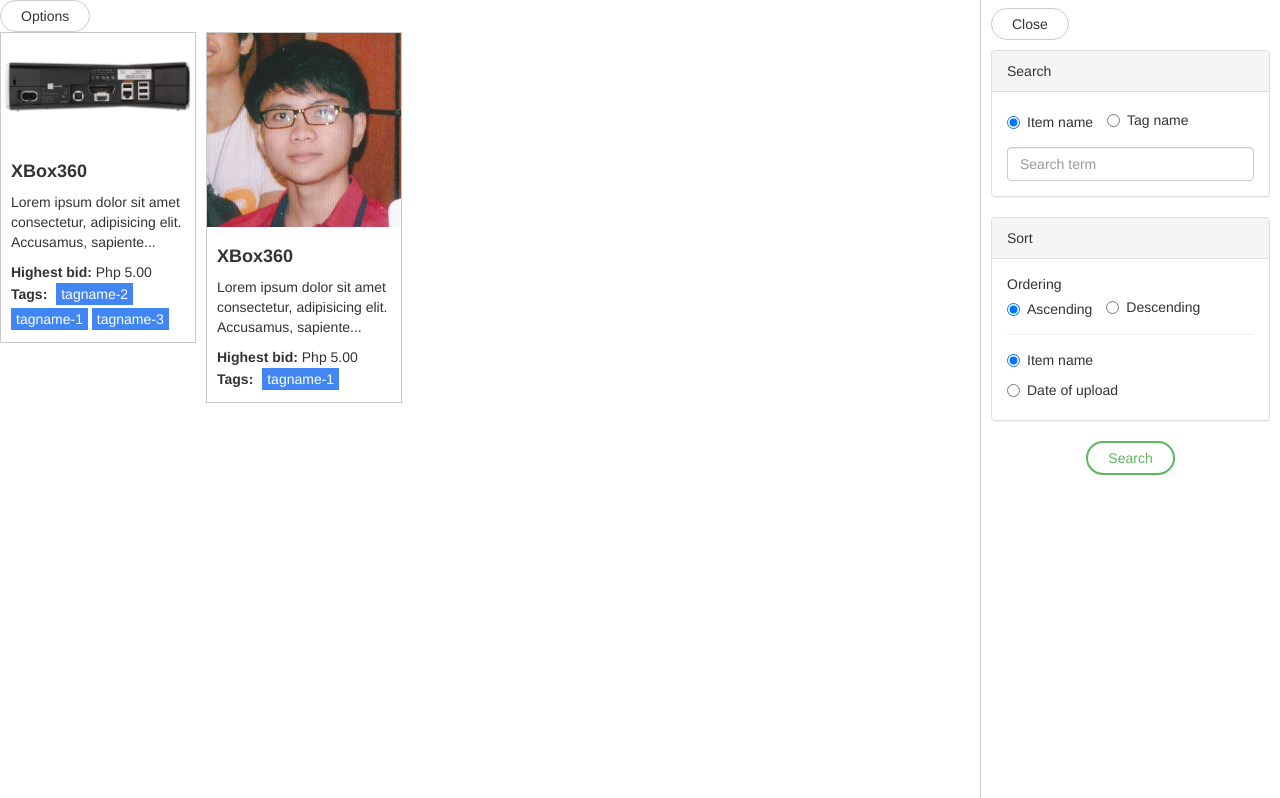
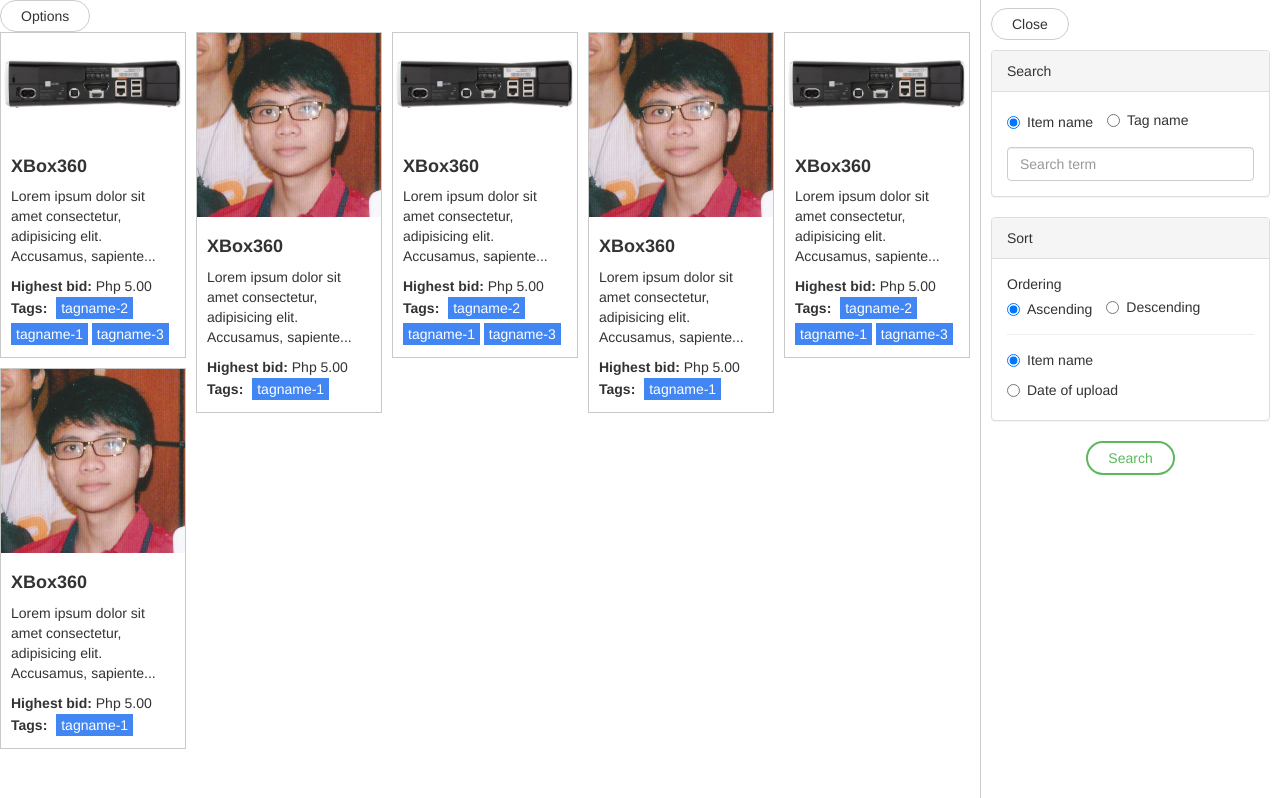
Before and after one commit to C-Collamar/augeo, a PHP site: page /augeo/browse in a window 1280 px wide. Shown: the part 52-850 px from the top of the page. Run offline with PHP 8.4, Linux system fonts and the light colour scheme; some libraries are stand-ins or nearby versions.

Commit message:
Minor imrpovements

```diff
--- a/browse/css/browse.css
+++ b/browse/css/browse.css
@@ -37,7 +37,8 @@
 
 .grid-item {
 	float: left;
-	margin-bottom: 10px;
+	padding-bottom: 10px;
+	padding-right: 10px;
 }
 
 .grid-item img {
--- a/browse/index.php
+++ b/browse/index.php
@@ -16,7 +16,8 @@
 		<div class="grid">
 			<div class="grid-sizer"></div>
 			<div class="gutter-sizer"></div>
-			<div class="card grid-item">
+			<div class="grid-item">
+				<div class="card">
 					<img src="http://localhost/augeo/data/user/items/0_0.jpg" alt="">
 					<div class="item-details">
 						<h4><b>XBox360</b></h4>
@@ -29,7 +30,9 @@
 						</div>
 					</div>
 				</div>
-			<div class="card grid-item">
+			</div>
+			<div class="grid-item">
+				<div class="card">
 					<img src="http://localhost/augeo/data/user/profile_img/0.png" alt="">
 					<div class="item-details">
 						<h4><b>XBox360</b></h4>
@@ -37,6 +40,63 @@
 						<div class="highest-bid">Php 5.00</div>
 						<div class="tag-list">
 							<a href="">tagname-1</a>
+						</div>
+					</div>
+				</div>
+			</div>
+			<div class="grid-item">
+				<div class="card">
+					<img src="http://localhost/augeo/data/user/items/0_0.jpg" alt="">
+					<div class="item-details">
+						<h4><b>XBox360</b></h4>
+						<p class="item-description">Lorem ipsum dolor sit amet consectetur, adipisicing elit. Accusamus, sapiente...</p>
+						<div class="highest-bid">Php 5.00</div>
+						<div class="tag-list">
+							<a href="">tagname-2</a>
+							<a href="">tagname-1</a>
+							<a href="">tagname-3</a>
+						</div>
+					</div>
+				</div>
+			</div>
+			<div class="grid-item">
+				<div class="card">
+					<img src="http://localhost/augeo/data/user/profile_img/0.png" alt="">
+					<div class="item-details">
+						<h4><b>XBox360</b></h4>
+						<p class="item-description">Lorem ipsum dolor sit amet consectetur, adipisicing elit. Accusamus, sapiente...</p>
+						<div class="highest-bid">Php 5.00</div>
+						<div class="tag-list">
+							<a href="">tagname-1</a>
+						</div>
+					</div>
+				</div>
+			</div>
+			<div class="grid-item">
+				<div class="card">
+					<img src="http://localhost/augeo/data/user/items/0_0.jpg" alt="">
+					<div class="item-details">
+						<h4><b>XBox360</b></h4>
+						<p class="item-description">Lorem ipsum dolor sit amet consectetur, adipisicing elit. Accusamus, sapiente...</p>
+						<div class="highest-bid">Php 5.00</div>
+						<div class="tag-list">
+							<a href="">tagname-2</a>
+							<a href="">tagname-1</a>
+							<a href="">tagname-3</a>
+						</div>
+					</div>
+				</div>
+			</div>
+			<div class="grid-item">
+				<div class="card">
+					<img src="http://localhost/augeo/data/user/profile_img/0.png" alt="">
+					<div class="item-details">
+						<h4><b>XBox360</b></h4>
+						<p class="item-description">Lorem ipsum dolor sit amet consectetur, adipisicing elit. Accusamus, sapiente...</p>
+						<div class="highest-bid">Php 5.00</div>
+						<div class="tag-list">
+							<a href="">tagname-1</a>
+						</div>
 					</div>
 				</div>
 			</div>
--- a/browse/js/browse.js
+++ b/browse/js/browse.js
@@ -1,18 +1,20 @@
 $("#browse_nav").addClass("active");
 
+var $grid = $(".grid").masonry({
+	itemSelector: ".grid-item",
+	columnWidth: ".grid-sizer",
+	// gutter: 10,
+	percentPosition: true,
+	horizontalOrder: true
+});
+
 function toggleOptionPanel() {
-    $("#browse-content").toggleClass("expand");
-    $("#side-panel").toggleClass("contract");
+	$("#browse-content").toggleClass("expand");
+	$("#side-panel").toggleClass("contract");
 }
 
-var grid = $(".grid").masonry({
-	itemSelector: ".grid-item",
-	columnWidth: ".grid-sizer",
-	gutter: 10,
-	percentPosition: true,
-	horizontalOrder: true
-  });
+// $(window).resize(function(event) {
+// 	grid.masonry("reload");
+// })
 
-$(".grid").onresize(function(event) {
-	grid.masonry("reload");
-})
+console.log(document.getElementsByClassName("grid-sizer")[0].offsetWidth);
--- a/global/css/default.css
+++ b/global/css/default.css
@@ -22,5 +22,6 @@
 }
 
 .card:hover {
+	z-index: 1;
 	box-shadow: 0 8px 16px 0 rgba(0,0,0,0.2);
 }
```
Lines whose indentation alone changed are shown as unchanged.
